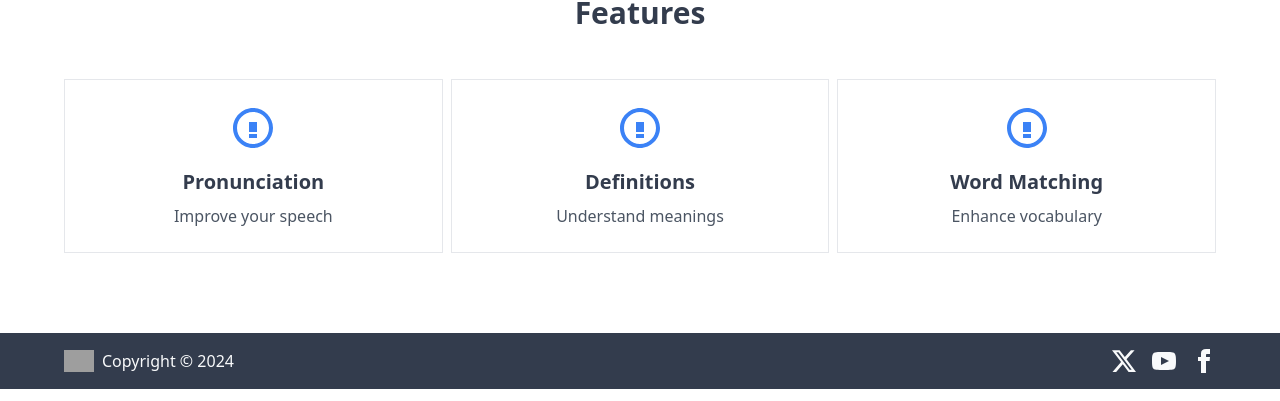
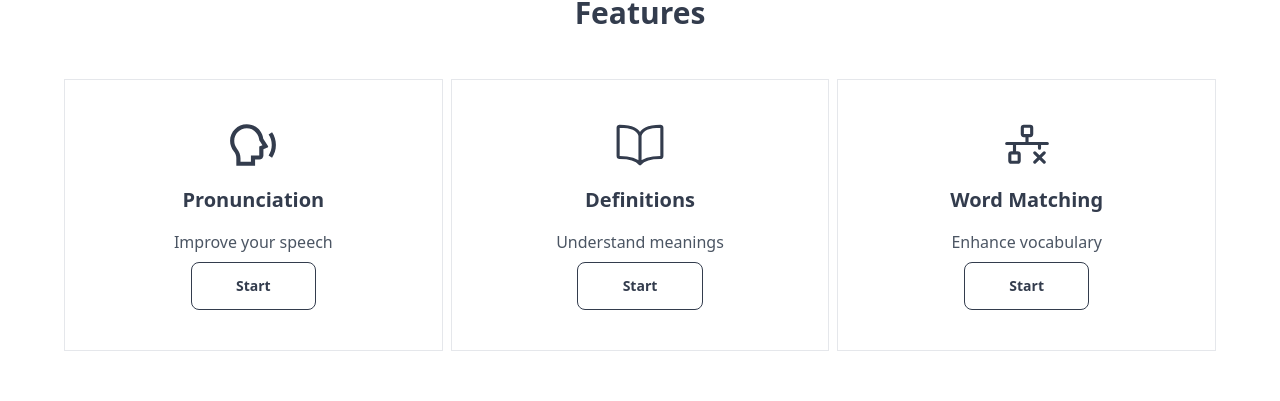
Before and after one commit to aliaydogdu105/vocapp, a React (Vite) app: page / in a window 1280 px wide. Shown: the part 1105-1506 px from the top of the page. Built offline with nearby package versions, Linux system fonts and the light colour scheme; grey boxes are pictures that could not be loaded.

Commit message:
feat: add icons and routes for cards

```diff
--- a/package.json
+++ b/package.json
@@ -15,6 +15,7 @@
     "classnames": "^2.5.1",
     "react": "^18.2.0",
     "react-dom": "^18.2.0",
+    "react-icons": "^5.3.0",
     "react-redux": "^9.1.0",
     "react-router-dom": "6"
   },
--- a/src/pages/HomePage/components/FeaturesSection.jsx
+++ b/src/pages/HomePage/components/FeaturesSection.jsx
@@ -1,51 +1,72 @@
-import React from "react";
+import React, { useState } from "react";
+import { RiSpeakFill, RiSpeakLine } from "react-icons/ri";
+import { IoBook, IoBookOutline } from "react-icons/io5";
+import { PiNetworkX, PiNetworkXFill } from "react-icons/pi";
+import { Link } from "react-router-dom";
 
 const FeaturesSection = ({ featuresRef }) => {
+  const cards = [
+    {
+      id: 1,
+      header: "Pronunciation",
+      text: "Improve your speech",
+      icon: <RiSpeakLine size={50} />,
+      iconHover: <RiSpeakFill size={50} />,
+      route: "/pronunciation",
+    },
+    {
+      id: 2,
+      header: "Definitions",
+      text: "Understand meanings",
+      icon: <IoBookOutline size={50} />,
+      iconHover: <IoBook size={50} />,
+      route: "/definitions",
+    },
+    {
+      id: 3,
+      header: "Word Matching",
+      text: "Enhance vocabulary",
+      icon: <PiNetworkX size={50} />,
+      iconHover: <PiNetworkXFill size={50} />,
+      route: "/word-matching",
+    },
+  ];
+
+  const topPage = () => {
+    window.scrollTo(0, 0);
+  };
+
   return (
     <section ref={featuresRef} className="py-10 mb-10 text-center">
       <h2 className="text-3xl font-bold mb-12" id="features">
         Features
       </h2>
       <div className="flex flex-col sm:flex-row justify-center items-center w-full gap-2 ">
-        <div className=" border border-base flex-1 w-80 py-6 hover:flex-[1.5] hover:shadow-2xl transition-all">
-          <div className="text-blue-500 mb-4">
-            <svg
-              className="h-12 w-12 mx-auto"
-              fill="currentColor"
-              viewBox="0 0 24 24"
+        {cards.map((card) => {
+          const [isHovered, setIsHovered] = useState(false);
+
+          return (
+            <div
+              key={card.id}
+              className="border border-base flex-1 w-80 py-10 hover:flex-[1.15] hover:shadow-2xl transition-all"
+              onMouseEnter={() => setIsHovered(true)}
+              onMouseLeave={() => setIsHovered(false)}
             >
-              <path d="M12 22c5.421 0 10-4.579 10-10S17.421 2 12 2 2 6.579 2 12s4.579 10 10 10zm0-18c4.411 0 8 3.589 8 8s-3.589 8-8 8-8-3.589-8-8 3.589-8 8-8zm-2 11h4v2h-4v-2zm0-6h4v5h-4V9z" />
-            </svg>
-          </div>
-          <h3 className="text-xl font-bold mb-2">Pronunciation</h3>
-          <p className="text-gray-600">Improve your speech</p>
-        </div>
-        <div className="border border-base flex-1 w-80 py-6 hover:flex-[1.5] hover:shadow-2xl transition-all">
-          <div className="text-blue-500 mb-4">
-            <svg
-              className="h-12 w-12 mx-auto"
-              fill="currentColor"
-              viewBox="0 0 24 24"
-            >
-              <path d="M12 22c5.421 0 10-4.579 10-10S17.421 2 12 2 2 6.579 2 12s4.579 10 10 10zm0-18c4.411 0 8 3.589 8 8s-3.589 8-8 8-8-3.589-8-8 3.589-8 8-8zm-2 11h4v2h-4v-2zm0-6h4v5h-4V9z" />
-            </svg>
-          </div>
-          <h3 className="text-xl font-bold mb-2">Definitions</h3>
-          <p className="text-gray-600">Understand meanings</p>
-        </div>
-        <div className="border border-base flex-1 w-80 py-6 hover:flex-[1.5] hover:shadow-2xl transition-all">
-          <div className="text-blue-500 mb-4">
-            <svg
-              className="h-12 w-12 mx-auto"
-              fill="currentColor"
-              viewBox="0 0 24 24"
-            >
-              <path d="M12 22c5.421 0 10-4.579 10-10S17.421 2 12 2 2 6.579 2 12s4.579 10 10 10zm0-18c4.411 0 8 3.589 8 8s-3.589 8-8 8-8-3.589-8-8 3.589-8 8-8zm-2 11h4v2h-4v-2zm0-6h4v5h-4V9z" />
-            </svg>
-          </div>
-          <h3 className="text-xl font-bold mb-2">Word Matching</h3>
-          <p className="text-gray-600">Enhance vocabulary</p>
-        </div>
+              <div className="flex justify-center">
+                {isHovered ? card.iconHover : card.icon}
+              </div>
+              <h3 className="text-xl font-bold m-4">{card.header}</h3>
+              <p className="text-gray-600">{card.text}</p>
+              <Link
+                to={card.route}
+                className="btn btn-outline w-1/3 active:opacity-90 mt-2"
+                onClick={topPage}
+              >
+                Start
+              </Link>
+            </div>
+          );
+        })}
       </div>
     </section>
   );
```
Also changed, not shown: 1 other file (tests, documents, lock files or other folders).
